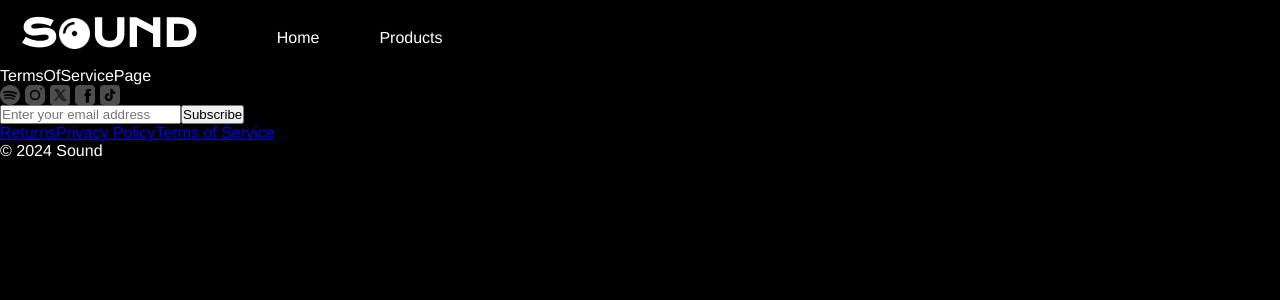
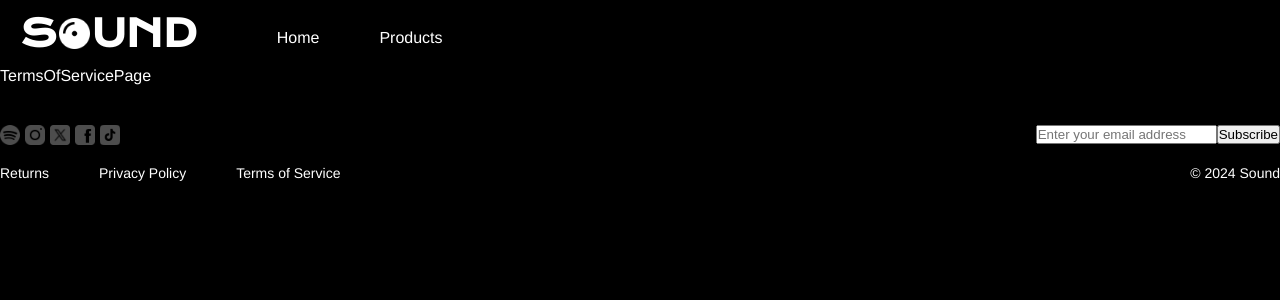
Before and after one commit to marielle-lopez/e-shop, a React (Vite) app: page /terms-of-service in a window 1280 px wide. Shown: the top 300 px of the page. Built offline with nearby package versions, Linux system fonts and the light colour scheme.

Commit message:
styled footer content

```diff
--- a/src/components/Footer/Footer.jsx
+++ b/src/components/Footer/Footer.jsx
@@ -4,7 +4,8 @@ import SubscribeForm from "../SubscribeForm/SubscribeForm";
 
 const Footer = () => {
   return (
-    <footer>
+    <footer className={styles.wrapper}>
+      <div className={styles.row_wrapper}>
         <div className={styles.icons_wrapper}>
           <img
             className={styles.icon}
@@ -30,14 +31,23 @@ const Footer = () => {
         </div>
 
         <SubscribeForm />
-
-      <div>
-        <NavLink to="/returns">Returns</NavLink>
-        <NavLink to="/privacy-policy">Privacy Policy</NavLink>
-        <NavLink to="/terms-of-service">Terms of Service</NavLink>
       </div>
 
-      <p>© 2024 Sound</p>
+      <div className={styles.row_wrapper}>
+        <div className={styles.navlinks__wrapper}>
+          <NavLink className={styles.navlinks__link} to="/returns">
+            Returns
+          </NavLink>
+          <NavLink className={styles.navlinks__link} to="/privacy-policy">
+            Privacy Policy
+          </NavLink>
+          <NavLink className={styles.navlinks__link} to="/terms-of-service">
+            Terms of Service
+          </NavLink>
+        </div>
+
+        <p className={styles.copyright_text}>© 2024 Sound</p>
+      </div>
     </footer>
   );
 };
--- a/src/components/Footer/Footer.module.scss
+++ b/src/components/Footer/Footer.module.scss
@@ -1,3 +1,10 @@
+.wrapper {
+  display: flex;
+  flex-direction: column;
+  gap: 20px;
+  padding: 40px 0;
+}
+
 .icons_wrapper {
   display: flex;
   gap: 5px;
@@ -7,3 +14,25 @@
   width: 20px;
   opacity: 30%;
 }
+
+.row_wrapper {
+  display: flex;
+  justify-content: space-between;
+}
+
+.navlinks {
+  &__wrapper {
+    display: flex;
+    gap: 50px;
+  }
+
+  &__link {
+    color: white;
+    text-decoration: none;
+    font-size: 14px;
+  }
+}
+
+.copyright_text {
+  font-size: 14px;
+}
```
Lines whose indentation alone changed are shown as unchanged.
